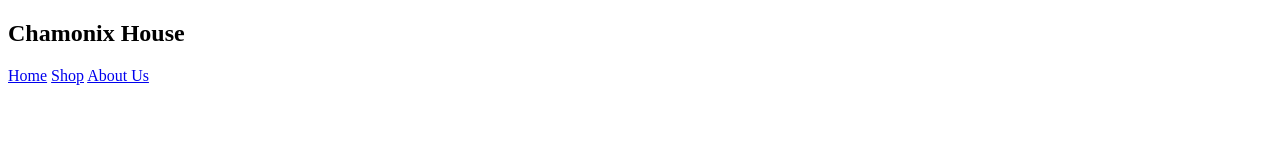
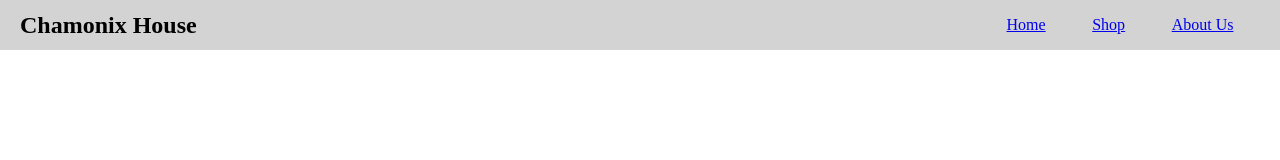
Before and after one commit to Waterfighter1/ChamonixHouse, a plain HTML site: page index.html in a window 1280 px wide. Drawn offline with Linux system fonts and the light colour scheme; files that its build step writes are made by us from their sources.

Commit message:
Added Nav Bar and Fixed Styles

```diff
--- a/Resources/Styles/styles.css
+++ b/Resources/Styles/styles.css
@@ -5,19 +5,31 @@ body {
 }
 
 nav {
-    height: 40px;
+    height: 50px;
     width: 100%;
     display: flex;
     justify-content: space-between;
+    background-color: lightgray;
 }
 
 div#companytitle {
     width: 75%;
     float: left;
+
+    line-height: 50px;
+}
+
+#companytitleh2 {
+    line-height: 40px;
+    position: relative;
+    top: -15px;
+    padding-left: 20px;
 }
 
 div#links {
     width: 25%;
     display: flex;
     justify-content: space-evenly;
+
+    line-height: 50px;
 }
--- a/index.html
+++ b/index.html
@@ -6,13 +6,13 @@
     <meta http-equiv="X-UA-Compatible" content="IE=edge">
     <meta name="viewport" content="width=device-width, initial-scale=1.0">
     <title>Chamonix House</title>
-    <link rel="stylesheet" href="Styles/styles.css">
+    <link rel="stylesheet" href="Resources/Styles/styles.css">
 </head>
 <body>
 
     <nav>
         <div id="companytitle">
-            <h2>Chamonix House</h2>
+            <h2 id="companytitleh2">Chamonix House</h2>
         </div>
         <div id="links">
             <a href="index.html">Home</a>
```
Also changed, not shown: aboutus.html (+1 -1 lines), shop.html (+1 -1 lines).
